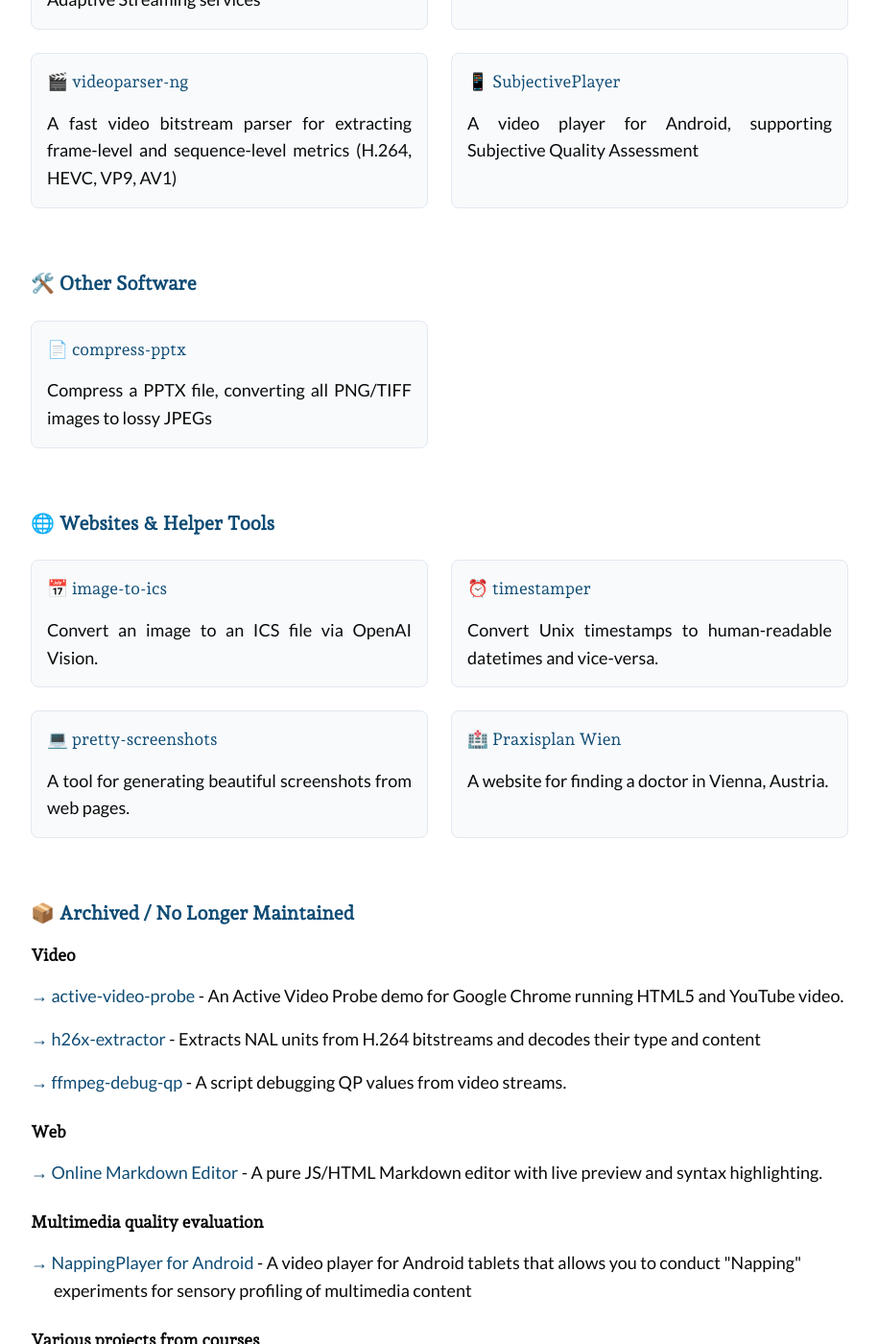
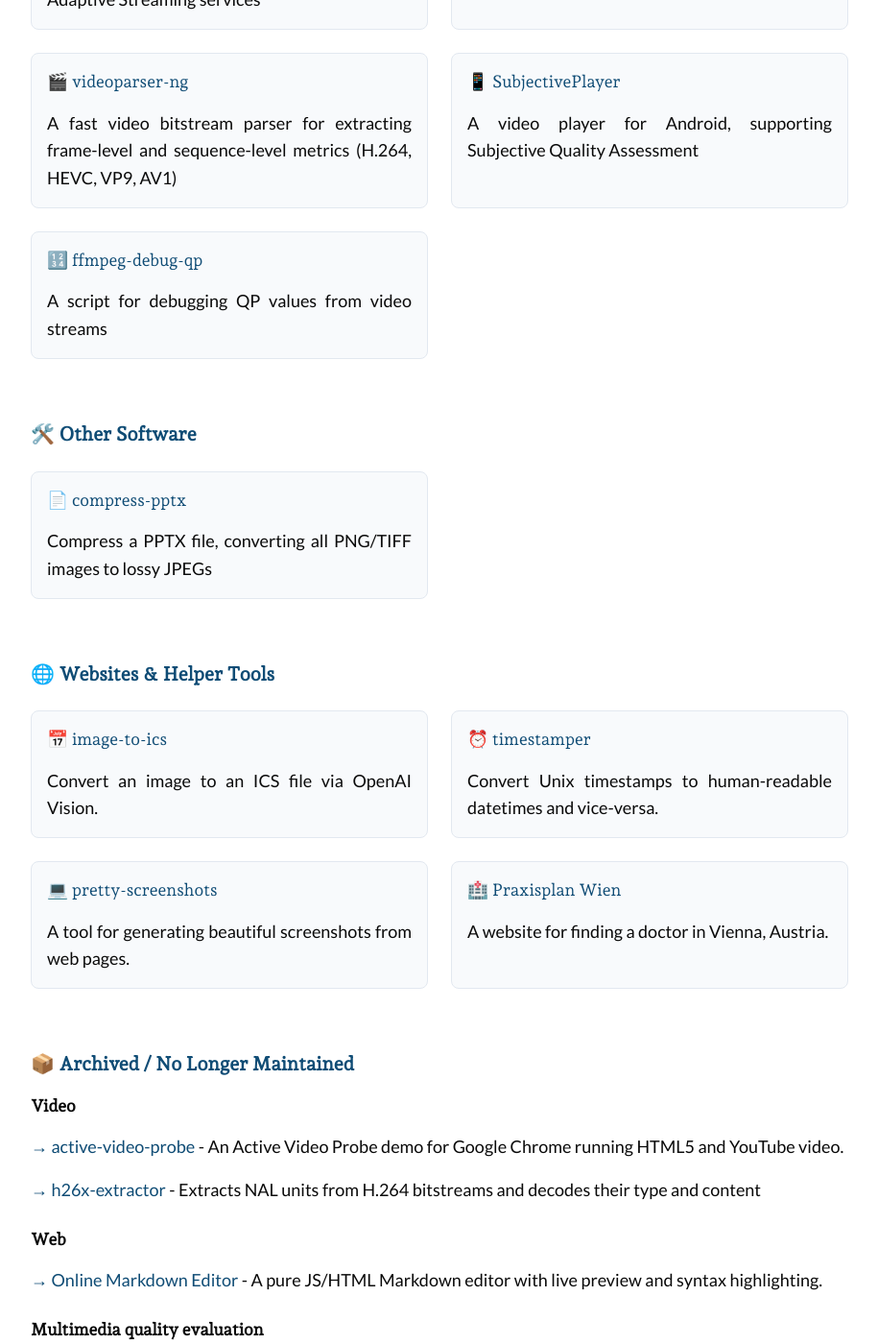
Before and after one commit to slhck/slhck.github.io, a Jekyll site: the page built from software.md, in a window 1280 px wide and 1400 px high, scrolled down 1045 px. Shown: the whole window at 96% size, without its empty margins (182-1097 px from the left). Built offline with Jekyll 4.4.1, drawn with Linux system fonts in a browser that asks for light colours.

Commit message:
un-deprecate ffmpeg-debug-qp

```diff
--- a/software.md
+++ b/software.md
@@ -67,6 +67,11 @@
 <h3>📱 <a href="https://github.com/slhck/SubjectivePlayer">SubjectivePlayer</a></h3>
 <p>A video player for Android, supporting Subjective Quality Assessment</p>
 </div>
+
+<div class="software-item">
+<h3>🔢 <a href="https://github.com/slhck/ffmpeg-debug-qp">ffmpeg-debug-qp</a></h3>
+<p>A script for debugging QP values from video streams</p>
+</div>
 </div>
 </div>
 
```
Also changed, not shown: other parts of software.md (+0 -1 lines).
